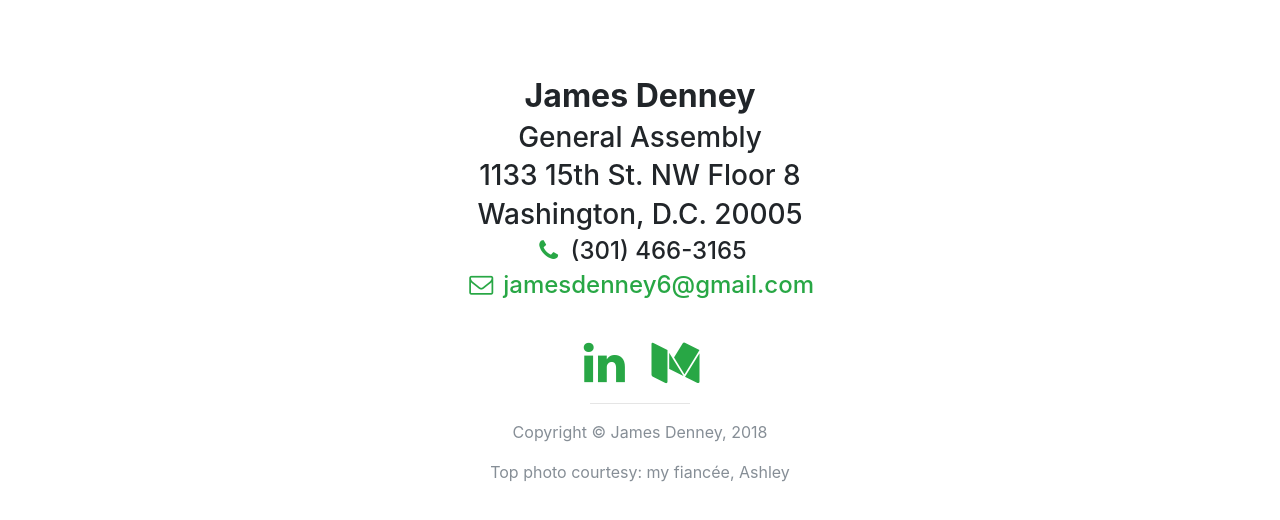
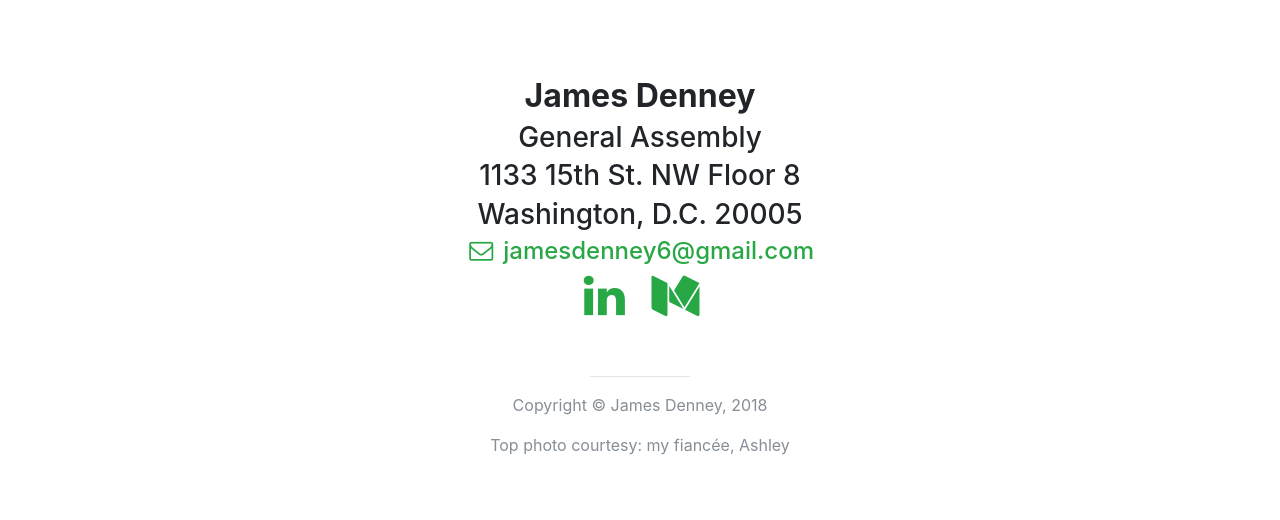
Before and after one commit to jrdenney/ga-website, a website with bundled scripts: page index.html in a window 1280 px wide. Shown: the part 3686-4206 px from the top of the page. Built offline with nearby package versions, Linux system fonts and the light colour scheme.

Commit message:
index update

```diff
--- a/index.html
+++ b/index.html
@@ -246,15 +246,9 @@
               <h3>Washington, D.C. 20005</h3>
               <ul class="list-unstyled">
                 <li>
-                  <h4><i class="fa fa-phone fa-fw text-success"></i>
-                  (301) 466-3165</h4></li>
-                <li>
                   <h4><i class="fa fa-envelope-o fa-fw text-success"></i>
                   <a class="text-success"  href="mailto:jamesdenney6@gmail.com">jamesdenney6@gmail.com</a></h4>
                 </li>
-              </ul>
-              <br>
-              <ul class="list-inline">
                 <li class="list-inline-item">
                   <a href="https://www.linkedin.com/in/jamesrdenney">
                     <i class="fa fa-linkedin fa-fw fa-3x text-success"></i>
@@ -266,6 +260,7 @@
                   </a>
                 </li>
               </ul>
+              <br>
               <hr class="small">
               <p class="text-muted">Copyright &copy; James Denney, 2018</p>
               <p class="text-muted">Top photo courtesy: my fiancée, Ashley</p>
```
